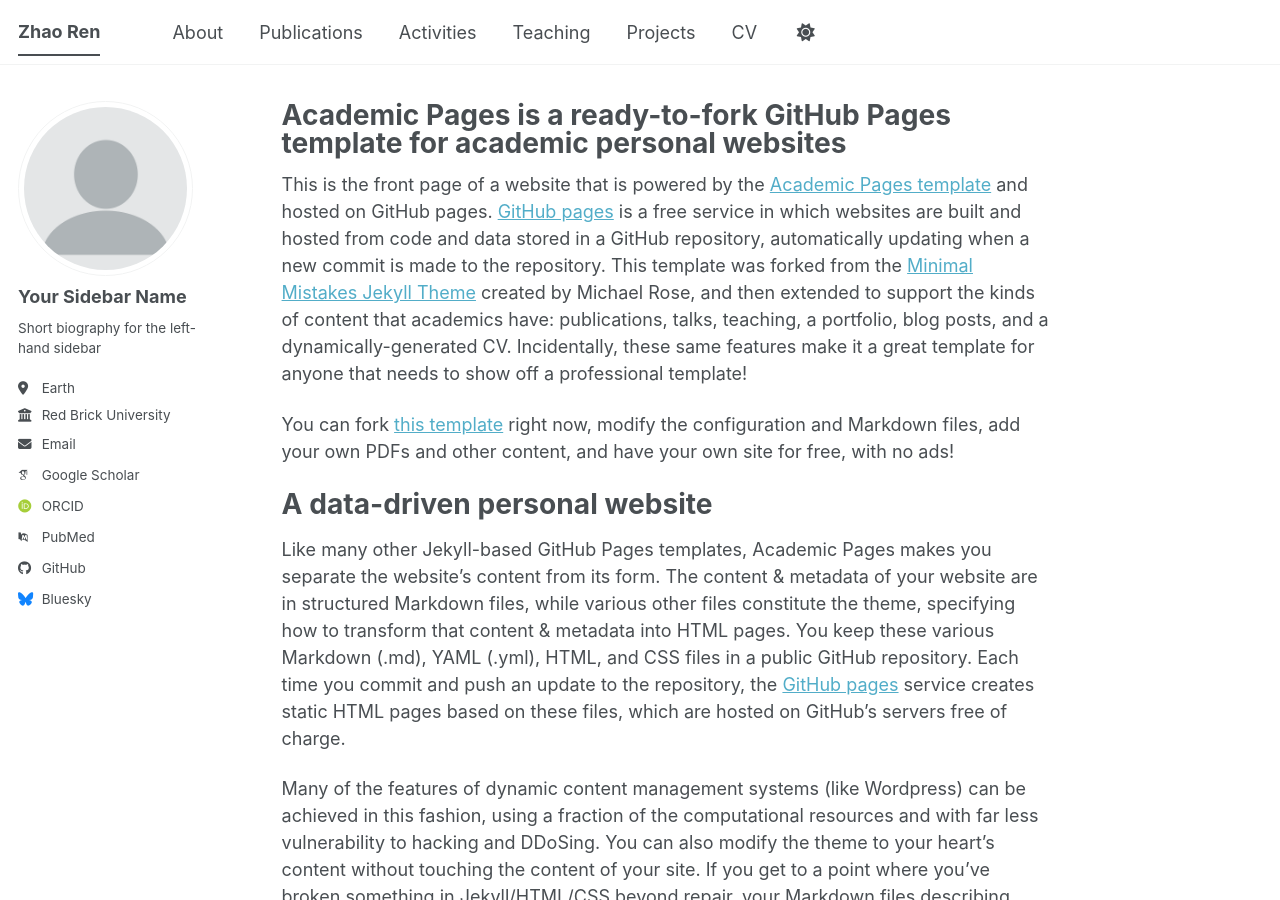
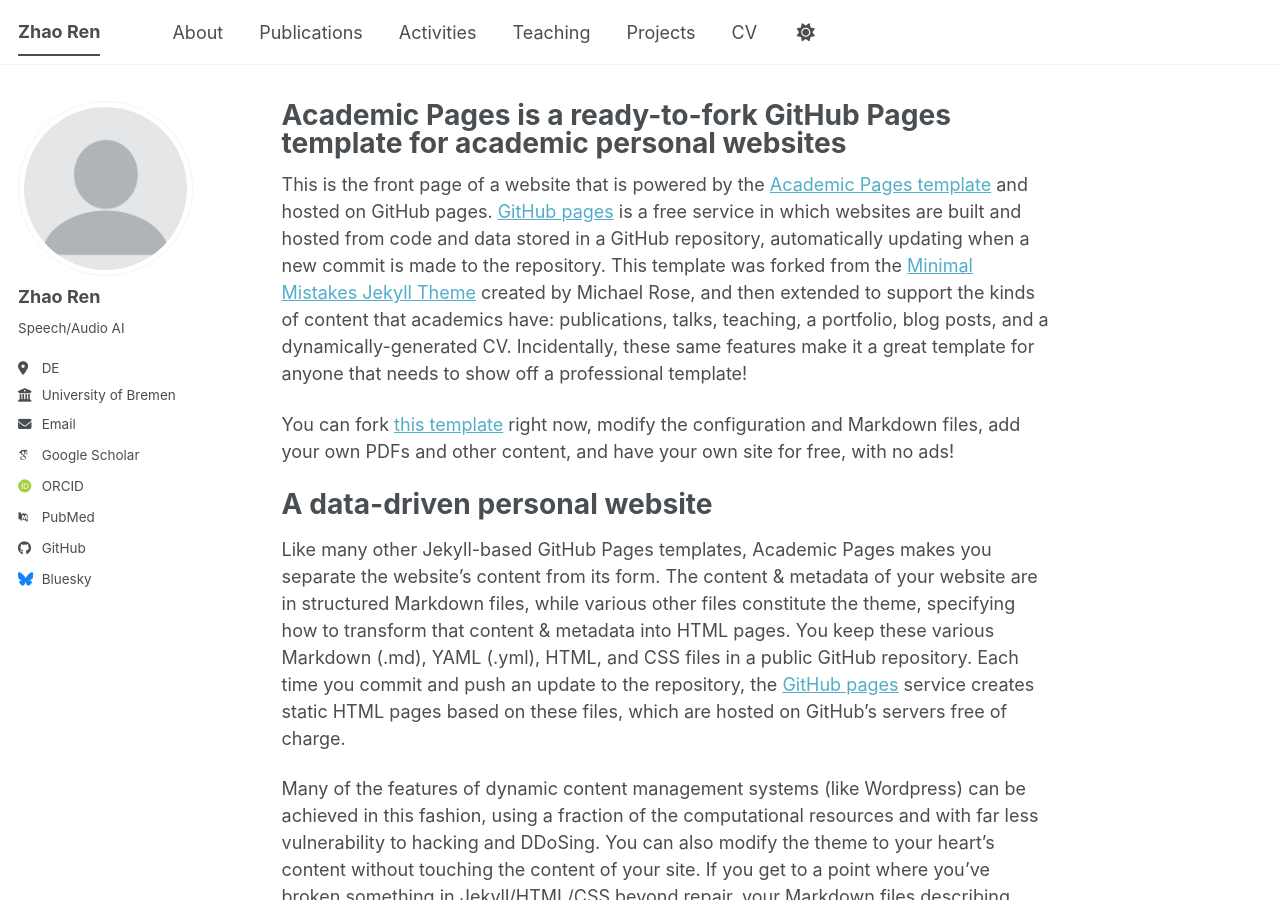
Before and after one commit to zhaoren91/zhaoren91.github.io, a Jekyll site: the page built from _pages/about.md, in a window 1280 px wide and 900 px high. Built offline with Jekyll 4.4.1, drawn with Linux system fonts in a browser that asks for light colours; some web fonts are replaced; a script bundle is joined from its source files by our own code; library files that are not in the unit come from our copies.

Commit message:
Update _config.yml

```diff
--- a/_config.yml
+++ b/_config.yml
@@ -24,13 +24,13 @@
 author:
   # Biographic information
   avatar           : "profile.png"
-  name             : "Your Sidebar Name"
+  name             : "Zhao Ren"
   pronouns         : # example: "she/her"
-  bio              : "Short biography for the left-hand sidebar"
-  location         : "Earth"
-  employer         : "Red Brick University"
+  bio              : "Speech/Audio AI"
+  location         : "DE"
+  employer         : "University of Bremen"
   uri              : # URL
-  email            : "none@example.org"
+  email            : ""
 
   # Academic websites
   academia         : # URL
```
